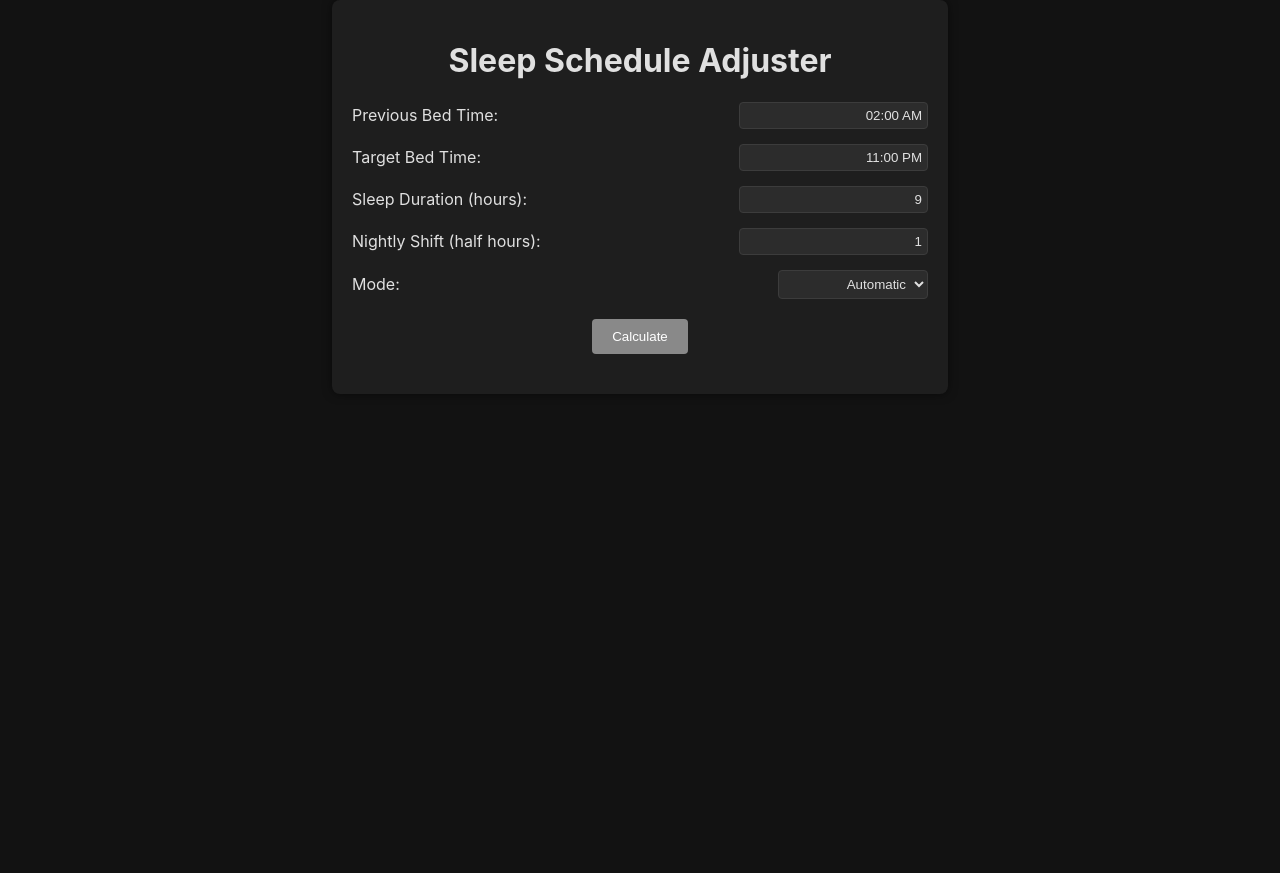
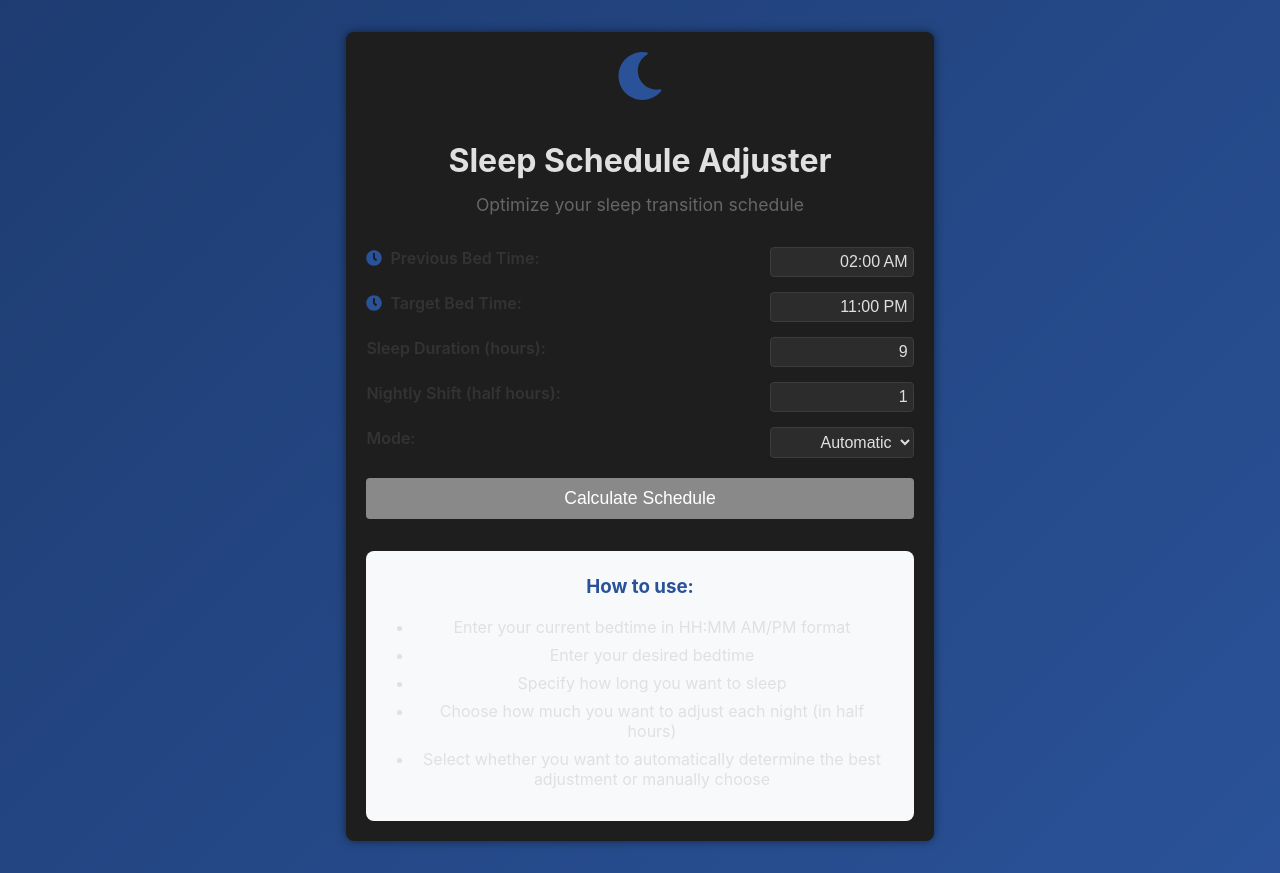
Before and after one commit to joshbla/sleep_prescription, a React (Create React App) app: page / in a window 1280 px wide. Before the commit the page ends 800 px from the top, so only its background shows below. Built offline with nearby package versions, Linux system fonts and the light colour scheme.

Commit message:
feat: Redesign with professional UI

```diff
--- a/package.json
+++ b/package.json
@@ -10,6 +10,7 @@
     "html2canvas": "^1.4.1",
     "react": "^18.3.1",
     "react-dom": "^18.3.1",
+    "react-icons": "^5.4.0",
     "react-scripts": "5.0.1",
     "web-vitals": "^2.1.4"
   },
--- a/src/App.js
+++ b/src/App.js
@@ -1,5 +1,6 @@
 import React, { useState } from 'react';
 import html2canvas from 'html2canvas';
+import { FaMoon, FaClock, FaSave, FaTimes } from 'react-icons/fa';
 import './App.css';
 
 function App() {
@@ -12,6 +13,7 @@ function App() {
   const [chosenMode, setChosenMode] = useState('');
   const [showPopup, setShowPopup] = useState(false);
   const [errorMessage, setErrorMessage] = useState('');
+  const [isLoading, setIsLoading] = useState(false);
 
   const formatTime = (timeString) => {
     const { hours, minutes } = parseTimeString(timeString);
@@ -31,8 +33,9 @@ function App() {
     }
   };
 
-  const handleSubmit = () => {
+  const handleSubmit = async () => {
     try {
+      setIsLoading(true);
       const { results, chosenMode } = sleepSchedule(bedTime, targetTime, sleepDuration, nightlyShift, mode);
       setResults(results);
       setChosenMode(chosenMode);
@@ -40,30 +43,28 @@ function App() {
       setErrorMessage('');
     } catch (error) {
       setErrorMessage(error.message);
+    } finally {
+      setIsLoading(false);
     }
   };
 
   const handleSaveImage = () => {
     const elementToInclude = document.querySelector('#screenshot-area');
-
-    // Increase resolution by scaling
     const scale = 5;
 
     html2canvas(elementToInclude, { scale }).then(canvas => {
-      // Trim edges
-      const trimMargin = 20; // pixels
+      const trimMargin = 20;
       const trimmedCanvas = document.createElement('canvas');
       trimmedCanvas.width = canvas.width - 2 * trimMargin;
       trimmedCanvas.height = canvas.height - 2 * trimMargin;
       trimmedCanvas.getContext('2d').drawImage(
         canvas,
-        trimMargin, trimMargin,   // Start cropping inside the original canvas
-        canvas.width - 2 * trimMargin, canvas.height - 2 * trimMargin, // Crop size from the original canvas
-        0, 0, // Place cropped content at (0,0) of new canvas
-        canvas.width - 2 * trimMargin, canvas.height - 2 * trimMargin // Size of cropped content on new canvas
+        trimMargin, trimMargin,
+        canvas.width - 2 * trimMargin, canvas.height - 2 * trimMargin,
+        0, 0,
+        canvas.width - 2 * trimMargin, canvas.height - 2 * trimMargin
       );
 
-      // Create link to download the image
       const link = document.createElement('a');
       link.download = 'sleep-prescription.png';
       link.href = trimmedCanvas.toDataURL('image/png');
@@ -74,9 +75,18 @@ function App() {
   return (
     <div className="App">
       <div className="container">
+        <header className="app-header">
+          <FaMoon className="app-logo" />
           <h1>Sleep Schedule Adjuster</h1>
+          <p className="subtitle">Optimize your sleep transition schedule</p>
+        </header>
+
+        <div className="form-container">
           <div className="input-group">
-          <label>Previous Bed Time:</label>
+            <label>
+              <FaClock className="input-icon" />
+              Previous Bed Time:
+            </label>
             <input
               type="text"
               placeholder="HH:MM AM/PM"
@@ -85,8 +95,12 @@ function App() {
               onBlur={(e) => handleBlur(e, setBedTime)}
             />
           </div>
+
           <div className="input-group">
-          <label>Target Bed Time:</label>
+            <label>
+              <FaClock className="input-icon" />
+              Target Bed Time:
+            </label>
             <input
               type="text"
               placeholder="HH:MM AM/PM"
@@ -95,22 +109,29 @@ function App() {
               onBlur={(e) => handleBlur(e, setTargetTime)}
             />
           </div>
+
           <div className="input-group">
             <label>Sleep Duration (hours):</label>
             <input
               type="number"
               value={sleepDuration}
               onChange={(e) => setSleepDuration(parseFloat(e.target.value))}
+              min="1"
+              max="24"
             />
           </div>
+
           <div className="input-group">
             <label>Nightly Shift (half hours):</label>
             <input
               type="number"
               value={nightlyShift}
               onChange={(e) => setNightlyShift(parseInt(e.target.value))}
+              min="1"
+              max="48"
             />
           </div>
+
           <div className="input-group">
             <label>Mode:</label>
             <select
@@ -122,26 +143,57 @@ function App() {
               <option value="sleep earlier">Sleep Earlier</option>
             </select>
           </div>
-        <button className="submit-button" onClick={handleSubmit}>Calculate</button>
-        {errorMessage && <p className="error-message">{errorMessage}</p>}
+
+          <button
+            className="submit-button"
+            onClick={handleSubmit}
+            disabled={isLoading}
+          >
+            {isLoading ? 'Calculating...' : 'Calculate Schedule'}
+          </button>
+
+          {errorMessage && (
+            <div className="error-message">
+              <p>{errorMessage}</p>
+            </div>
+          )}
+        </div>
+
+        <div className="info-section">
+          <h3>How to use:</h3>
+          <ul>
+            <li>Enter your current bedtime in HH:MM AM/PM format</li>
+            <li>Enter your desired bedtime</li>
+            <li>Specify how long you want to sleep</li>
+            <li>Choose how much you want to adjust each night (in half hours)</li>
+            <li>Select whether you want to automatically determine the best adjustment or manually choose</li>
+          </ul>
+        </div>
+
         {showPopup && (
           <div className="popup">
-            <div id="popup-inner" className="popup-inner">
-              <div id="screenshot-area" className="screenshot-area" style={{ backgroundColor: '#1e1e1e', color: '#e0e0e0', padding: '20px', borderRadius: '8px' }}>
+            <div className="popup-inner">
+              <div id="screenshot-area" className="screenshot-area">
                 <h2>Sleep Prescription</h2>
-                <p>Mode Chosen: {chosenMode}</p>
+                <p className="mode-chosen">Mode Chosen: {chosenMode}</p>
                 <div className="results">
                   {results.map((result, index) => (
                     <div key={index} className="result-entry">
-                      <p>Day {result.day}</p>
-                      <p>Sleep: {result.sleep}</p>
-                      <p>Wake: {result.wake}</p>
+                      <p className="day">Day {result.day}</p>
+                      <p className="sleep">Sleep: {result.sleep}</p>
+                      <p className="wake">Wake: {result.wake}</p>
                     </div>
                   ))}
                 </div>
               </div>
-              <button className="popup-button" onClick={handleSaveImage}>Save as Image</button>
-              <button className="popup-button" onClick={() => setShowPopup(false)}>Close</button>
+              <div className="popup-buttons">
+                <button className="popup-button save" onClick={handleSaveImage}>
+                  <FaSave /> Save as Image
+                </button>
+                <button className="popup-button close" onClick={() => setShowPopup(false)}>
+                  <FaTimes /> Close
+                </button>
+              </div>
             </div>
           </div>
         )}
--- a/src/index.css
+++ b/src/index.css
@@ -1,13 +1,245 @@
+/* App.css */
+:root {
+  --primary-color: #2a5298;
+  --secondary-color: #1e3c72;
+  --text-color: #333;
+  --background-color: #f8f9fa;
+  --error-color: #dc3545;
+  --success-color: #28a745;
+  --border-radius: 8px;
+  --transition: all 0.3s ease;
+}
+
 body {
   margin: 0;
-  font-family: -apple-system, BlinkMacSystemFont, 'Segoe UI', 'Roboto', 'Oxygen',
-    'Ubuntu', 'Cantarell', 'Fira Sans', 'Droid Sans', 'Helvetica Neue',
-    sans-serif;
+  font-family: -apple-system, BlinkMacSystemFont, 'Segoe UI', Roboto, Oxygen,
+    Ubuntu, Cantarell, 'Fira Sans', 'Droid Sans', 'Helvetica Neue', sans-serif;
   -webkit-font-smoothing: antialiased;
   -moz-osx-font-smoothing: grayscale;
 }
 
-code {
-  font-family: source-code-pro, Menlo, Monaco, Consolas, 'Courier New',
-    monospace;
+.App {
+  min-height: 100vh;
+  background: linear-gradient(135deg, var(--secondary-color) 0%, var(--primary-color) 100%);
+  padding: 2rem;
 }
+
+.container {
+  max-width: 800px;
+  margin: 0 auto;
+  background: white;
+  padding: 2rem;
+  border-radius: var(--border-radius);
+  box-shadow: 0 10px 20px rgba(0,0,0,0.2);
+}
+
+.app-header {
+  text-align: center;
+  margin-bottom: 2rem;
+}
+
+.app-logo {
+  font-size: 3rem;
+  color: var(--primary-color);
+  margin-bottom: 1rem;
+}
+
+.subtitle {
+  color: #666;
+  font-size: 1.1rem;
+  margin-top: -0.5rem;
+}
+
+.form-container {
+  margin-bottom: 2rem;
+}
+
+.input-group {
+  margin-bottom: 1.5rem;
+}
+
+.input-group label {
+  display: block;
+  margin-bottom: 0.5rem;
+  font-weight: 600;
+  color: var(--text-color);
+  display: flex;
+  align-items: center;
+  gap: 0.5rem;
+}
+
+.input-icon {
+  color: var(--primary-color);
+}
+
+.input-group input,
+.input-group select {
+  width: 100%;
+  padding: 0.8rem;
+  border: 1px solid #ddd;
+  border-radius: var(--border-radius);
+  font-size: 1rem;
+  transition: var(--transition);
+}
+
+.input-group input:focus,
+.input-group select:focus {
+  border-color: var(--primary-color);
+  outline: none;
+  box-shadow: 0 0 0 2px rgba(42,82,152,0.2);
+}
+
+.submit-button {
+  background: var(--primary-color);
+  color: white;
+  padding: 1rem 2rem;
+  border: none;
+  border-radius: var(--border-radius);
+  font-size: 1.1rem;
+  cursor: pointer;
+  transition: var(--transition);
+  width: 100%;
+}
+
+.submit-button:hover {
+  background: var(--secondary-color);
+}
+
+.submit-button:disabled {
+  background: #ccc;
+  cursor: not-allowed;
+}
+
+.error-message {
+  color: var(--error-color);
+  padding: 1rem;
+  border-radius: var(--border-radius);
+  background: rgba(220,53,69,0.1);
+  margin: 1rem 0;
+}
+
+.info-section {
+  background: var(--background-color);
+  padding: 1.5rem;
+  border-radius: var(--border-radius);
+  margin-top: 2rem;
+}
+
+.info-section h3 {
+  margin-top: 0;
+  color: var(--primary-color);
+}
+
+.info-section ul {
+  padding-left: 1.5rem;
+  margin-bottom: 0;
+}
+
+.info-section li {
+  margin-bottom: 0.5rem;
+}
+
+.popup {
+  position: fixed;
+  top: 0;
+  left: 0;
+  width: 100%;
+  height: 100%;
+  background: rgba(0,0,0,0.5);
+  display: flex;
+  justify-content: center;
+  align-items: center;
+  z-index: 1000;
+}
+
+.popup-inner {
+  background: white;
+  padding: 2rem;
+  border-radius: var(--border-radius);
+  max-width: 600px;
+  width: 90%;
+  max-height: 90vh;
+  overflow-y: auto;
+}
+
+.screenshot-area {
+  background: #1e1e1e;
+  color: #e0e0e0;
+  padding: 2rem;
+  border-radius: var(--border-radius);
+  margin-bottom: 1rem;
+}
+
+.result-entry {
+  background: rgba(255,255,255,0.1);
+  padding: 1rem;
+  margin-bottom: 1rem;
+  border-radius: var(--border-radius);
+  border-left: 4px solid var(--primary-color);
+}
+
+.popup-buttons {
+  display: flex;
+  gap: 1rem;
+  justify-content: flex-end;
+  margin-top: 1rem;
+}
+
+.popup-button {
+  padding: 0.8rem 1.5rem;
+  border: none;
+  border-radius: var(--border-radius);
+  cursor: pointer;
+  transition: var(--transition);
+  display: flex;
+  align-items: center;
+  gap: 0.5rem;
+}
+
+.popup-button.save {
+  background: var(--success-color);
+  color: white;
+}
+
+.popup-button.close {
+  background: var(--error-color);
+  color: white;
+}
+
+.popup-button:hover {
+  opacity: 0.9;
+}
+
+/* Responsive Design */
+@media (max-width: 768px) {
+  .App {
+    padding: 1rem;
+  }
+
+  .container {
+    padding: 1rem;
+  }
+
+  .input-group input,
+  .input-group select {
+    font-size: 16px;
+  }
+
+  .popup-inner {
+    width: 95%;
+    padding: 1rem;
+  }
+
+  .screenshot-area {
+    padding: 1rem;
+  }
+
+  .popup-buttons {
+    flex-direction: column;
+  }
+
+  .popup-button {
+    width: 100%;
+    justify-content: center;
+  }
+}
```
Also changed, not shown: 1 other file (tests, documents, lock files or other folders). Lines whose indentation alone changed are shown as unchanged.
